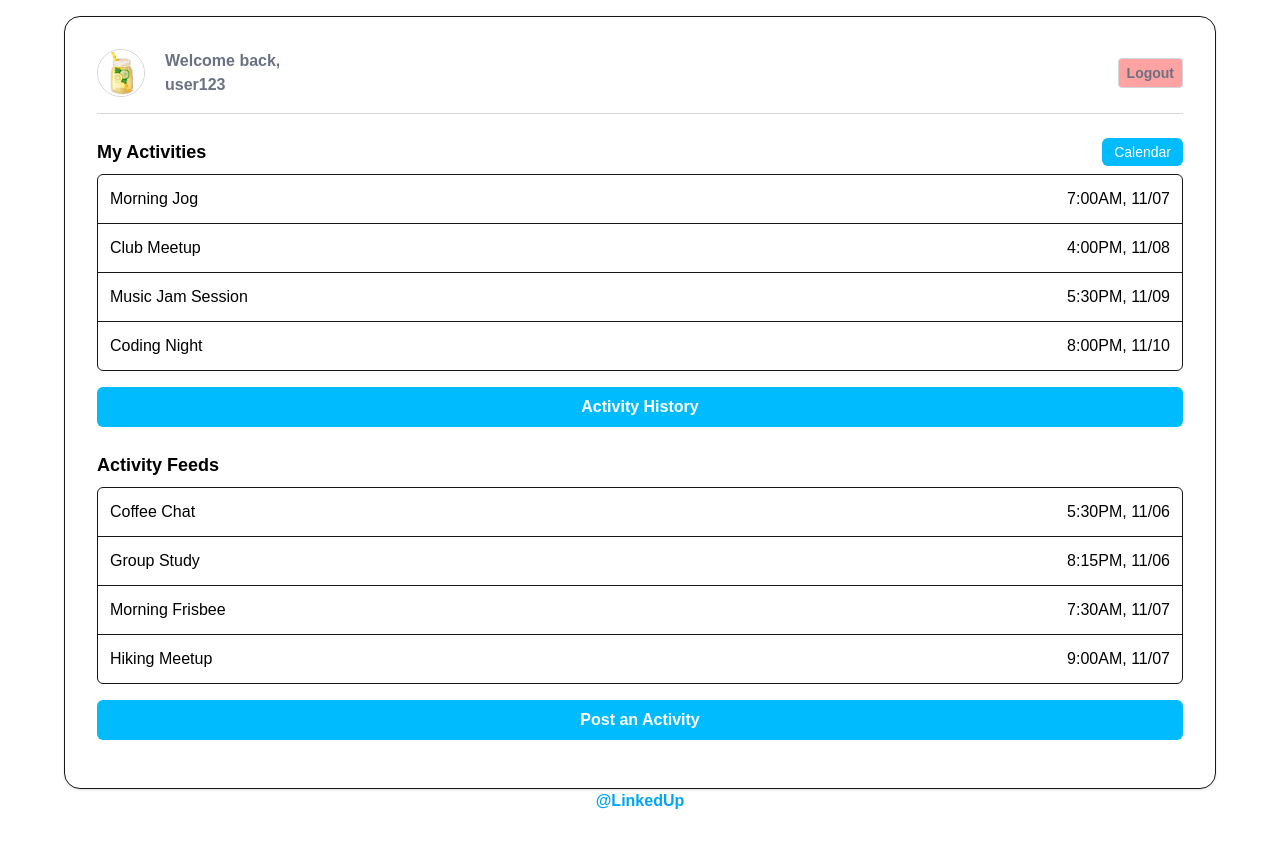
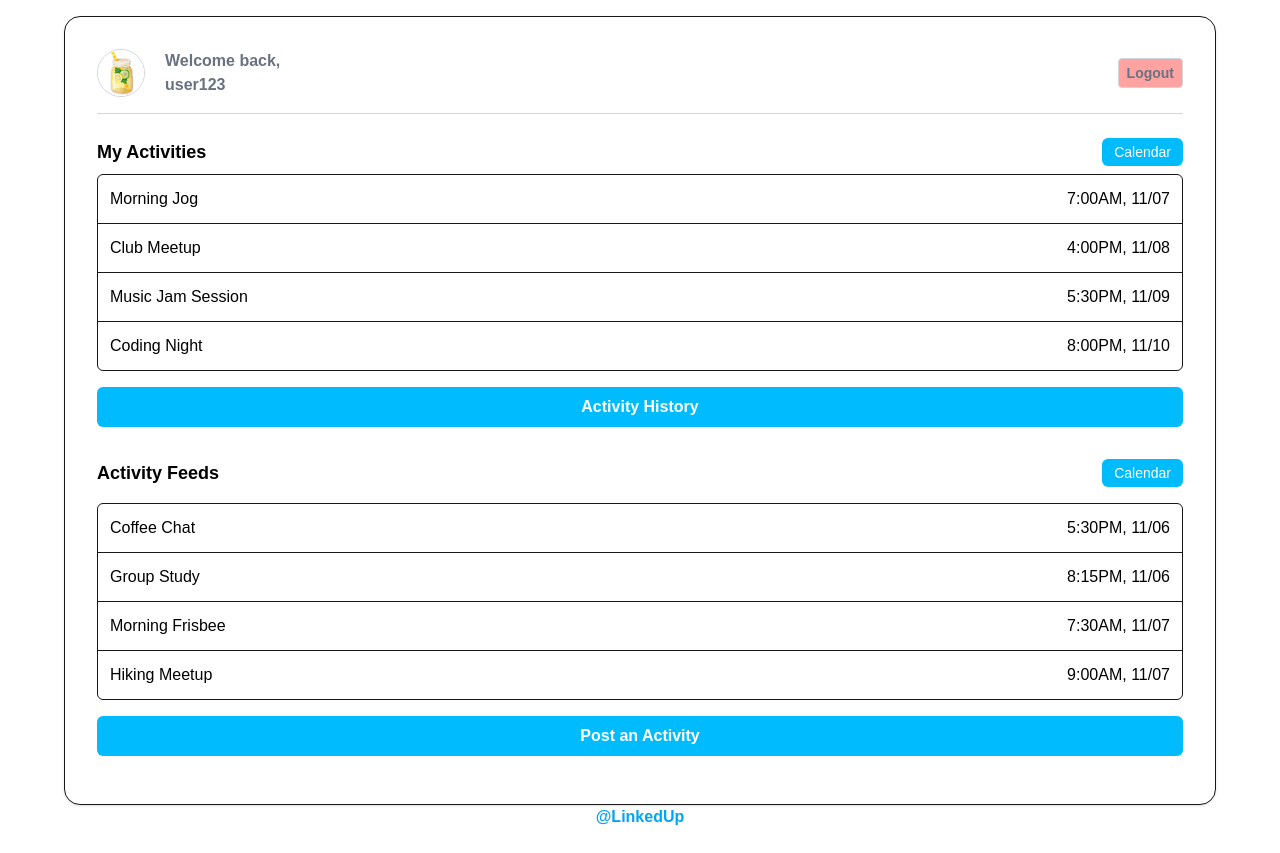
Before and after one commit to JianmingLinUMass/LinkedUp, a Next.js app in the folder linkedup/: page /main in a window 1280 px wide. Built offline with nearby package versions, Linux system fonts and the light colour scheme.

Commit message:
Added calendar view for the activity feed list on the main page.

```diff
--- a/linkedup/app/main/page.tsx
+++ b/linkedup/app/main/page.tsx
@@ -85,6 +85,7 @@ export default function MainPage() {
     const [myListOpen, setMyListOpen] = useState(true);
     const [feedListOpen, setFeedListOpen] = useState(true);
     const [showCalendar, setShowCalendar] = useState(false);
+    const [showCalendarFeedList, setShowCalendarFeedList] = useState(false);
     const [rowSelected, setRowSelected] = useState<Activity | null>(null);
     const [activityPanelOpened, setActivityPanelOpened] = useState(false);
 
@@ -155,13 +156,25 @@ export default function MainPage() {
                     </section>
 
                     <section className='mt-4'>
-                        <button onClick={() => setFeedListOpen(!feedListOpen)} className='w-full flex items-center justify-between py-2 text-left cursor-pointer'>
-                            <h2 className='text-lg font-bold text-black'>Activity Feeds</h2>
-                        </button>
-                        {feedListOpen && (
-                            <>
-                            <ActivityTable items={activityFeedsList} onRowClick={onRowClick}/>
-                            </>
+                        <div className='flex items-center justify-between py-2'>
+                            <button onClick={() => setFeedListOpen(!feedListOpen)} className='w-full flex items-center justify-between py-2 text-left cursor-pointer'>
+                                <h2 className='text-lg font-bold text-black'>Activity Feeds</h2>
+                            </button>
+                            <button
+                                onClick={() => setShowCalendarFeedList(!showCalendarFeedList)}
+                                className={`px-3 py-1 rounded-md text-sm font-medium transition ${
+                                    showCalendarFeedList
+                                        ? 'bg-gray-200 text-gray-600 hover:bg-gray-200'
+                                        : 'bg-sky-400 text-white'
+                                }`}
+                                >
+                                    {showCalendarFeedList ? 'List' : 'Calendar'}
+                            </button>
+                        </div>
+                        {showCalendarFeedList ? (
+                            <CalendarTimeline activities={activityFeedsList} />
+                        ) : (
+                            feedListOpen && <ActivityTable items={activityFeedsList} onRowClick={onRowClick}/>
                         )}
                         <GoToActivityCreationPage/>
                     </section>
```
